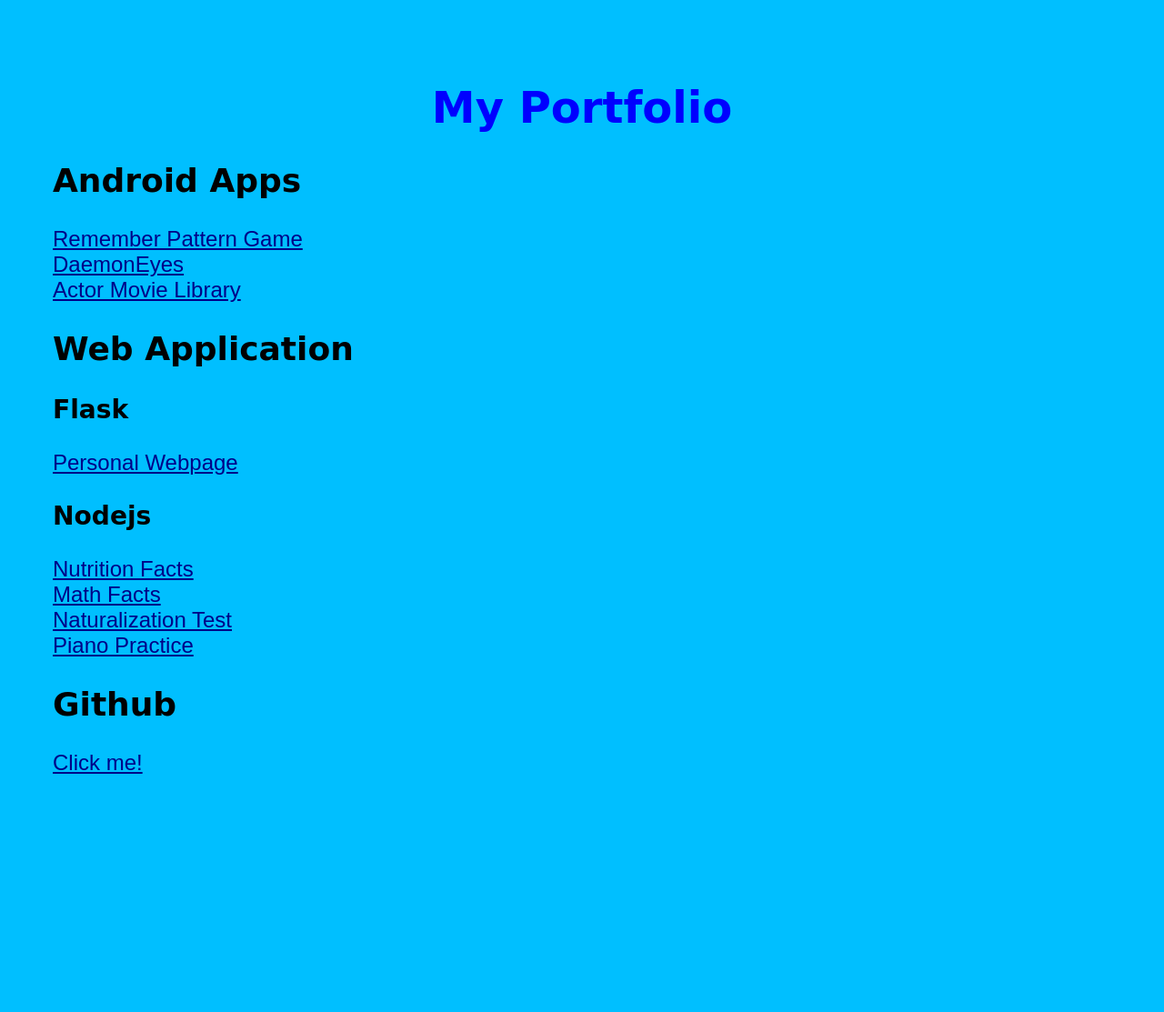
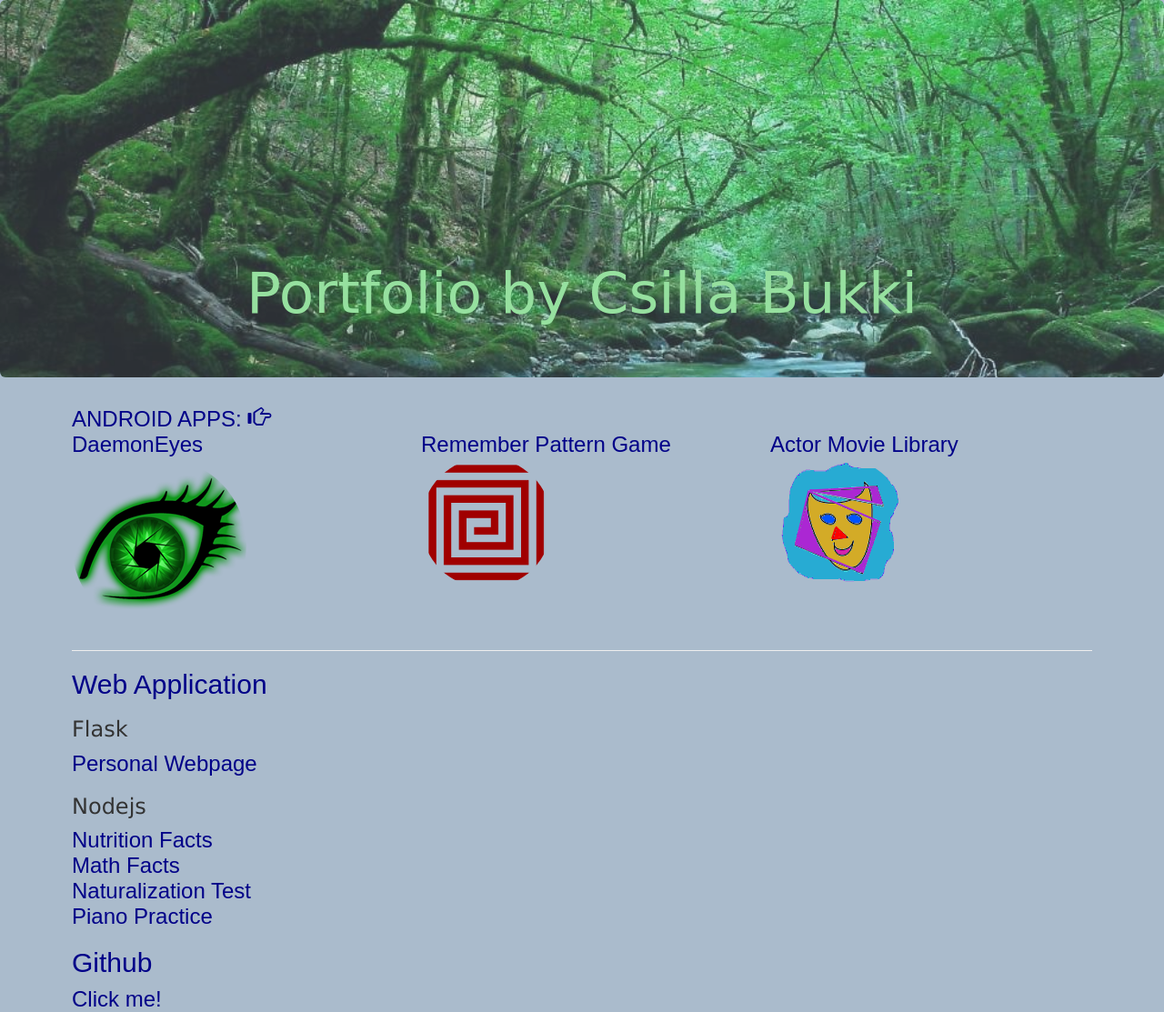
Before and after one commit to bukkicsilla/portfolio, a website: page index.html in a window 1280 px wide. Shown: the whole page at 91% size. Before the commit the page ends 911 px from the top, so only its background shows below. Drawn offline with nearby package versions, Linux system fonts and the light colour scheme.

Commit message:
bootstrap

```diff
--- a/index.html
+++ b/index.html
@@ -1,7 +1,10 @@
 <!doctype html>
 <html lang='en'>
     <head>
-        <link rel="stylesheet" type="text/css" href="style.css">
+        <link rel="stylesheet" href="https://maxcdn.bootstrapcdn.com/bootstrap/3.3.7/css/bootstrap.min.css">
+        <link rel="stylesheet" type="text/css" href="css/style.css">
+        <script src="https://ajax.googleapis.com/ajax/libs/jquery/3.3.1/jquery.min.js"></script>
+        <script src="https://maxcdn.bootstrapcdn.com/bootstrap/3.3.7/js/bootstrap.min.js"></script>
         <!--<style>
             body{
                padding: 50px;
@@ -19,25 +22,42 @@
             }
         </style>-->
 
-        <title> Portfolio </title>
+        <title> My Portfolio </title>
 
     </head>
     <body>
-        <h1 align='center'> My Portfolio </h1>
-        <!--<p>I am ready to learn more!</p>
-        <h2>1 Corinthians 13:3-7</h2>
-        <p>Love is patient and kind. Love is not jealous or boastful or proud or rude. </p>
-        <p>It does not demand its own way. It is not irritable, and it keeps no record of being wronged.</p>
-        <p>It does not rejoice about injustice but rejoices whenever the truth wins out.</p>
-        <p>Love never gives up, never loses faith, is always hopeful, and endures through every circumstance.</p>
-        <a href='https://www.biblegateway.com/'>Bible online</a>
-        <hr />-->
+        <!--<header class="jumbotron">
+        <h1 align='center'>  </h1>
+        </header>-->
 
-        <h2> Android Apps</h2>
-        <a href='https://play.google.com/store/apps/details?id=org.education.rememberpattern&hl=en' target="_blank"> Remember Pattern Game</a><br/>
-        <a href='https://play.google.com/store/apps/details?id=org.photos.demoneyes&hl=en' target="_blank">DaemonEyes</a> <br/>
-        <a href='https://play.google.com/store/apps/details?id=org.magic.am&hl=en' target="_blank">Actor Movie Library</a>
+        <div class="jumbotron img-rounded">
+            <container>
+         <p style="padding:110px;"></p>
+        <h1 align='center'> Portfolio by Csilla Bukki </h1>
+            </container>
+        </div>
 
+
+        <div class="container">
+            <span id='android' align='left'> ANDROID APPS: </span><span style="color:#000088" class="glyphicon glyphicon-hand-right"></span>
+            <div class="row">
+              <div class="col-sm-4"> <a href='https://play.google.com/store/apps/details?id=org.photos.demoneyes&hl=en' target="_blank">DaemonEyes</a>
+              </div>
+              <div class="col-sm-4"><a href='https://play.google.com/store/apps/details?id=org.education.rememberpattern&hl=en' target="_blank"> Remember Pattern Game</a> </div>
+              <div class="col-sm-4"><a href='https://play.google.com/store/apps/details?id=org.magic.am&hl=en' target="_blank">Actor Movie Library</a>
+                </div>
+            </div>
+            <div class="row">
+              <div class="col-sm-4"> <a href="https://github.com/bukkicsilla/DaemonEyes" target="_blank"><img src="images/daemoneyes.png" class="img-circle" alt="Daemon Eyes"/>
+                  </a></div>
+                <div class="col-sm-4"> <a href="https://github.com/bukkicsilla/Remember-Pattern-Game" target="_blank"><img src="images/remember.png" class="img-circle" alt="Remember Pattern"/></a>
+                </div>
+                <div class="col-sm-4"><a href="https://github.com/bukkicsilla/AM" target="_blank"><img src="images/am.png" class="img-circle" alt="Actor Movie"/></a>
+                </div>
+            </div>
+
+
+        <hr/>
         <h2> Web Application</h2>
         <h3> Flask</h3>
         <a href='https://csillabukki.herokuapp.com/' target="_blank"> Personal Webpage </a> <br/>
@@ -48,5 +68,7 @@
         <a href='https://csillabukki.herokuapp.com/piano' target="_blank"> Piano Practice </a>
         <h2> Github </h2>
         <a href='https://github.com/bukkicsilla' target="_blank"> Click me! </a>
+        </div>
+
     </body>
 </html>
--- /dev/null
+++ b/public/css/style.css
@@ -0,0 +1,31 @@
+body{
+  //padding: 50px;
+  background-color: #aabbcc;
+  font:24px "Lucida Grande", Helvetica, Arial, sans-serif;
+
+}
+h2, a, #android{
+  color: #000088;
+  font-family: fantasy;
+}
+p, h1 {
+    color: blue;
+    font-size: 36px;
+}
+
+.jumbotron{
+ background-color: lightgray;
+ background-image: url(../images/nature.jpg);
+ background-position: 0% 0%;
+ background-size: cover;
+ background-repeat: no-repeat;
+ opacity: 0.74;
+ color: lightgreen;
+ font-family: cursive;
+}
+container {
+    width: 100%;
+}
+.container{
+     width: 90%;
+}
--- a/public/style.css
+++ /dev/null
@@ -1,13 +0,0 @@
-body{
-  padding: 50px;
-  background-color: deepskyblue;
-  font:24px "Lucida Grande", Helvetica, Arial, sans-serif;
-  font-family: cursive;
-}
-a{
-  color: #000088;
-  font-family: fantasy;
-}
-p, h1 {
-    color: blue;
-}
```
Also changed, not shown: public/images/am.png (added), public/images/daemoneyes.png (added), public/images/nature.jpg (added), public/images/remember.png (added), 2 other files.
